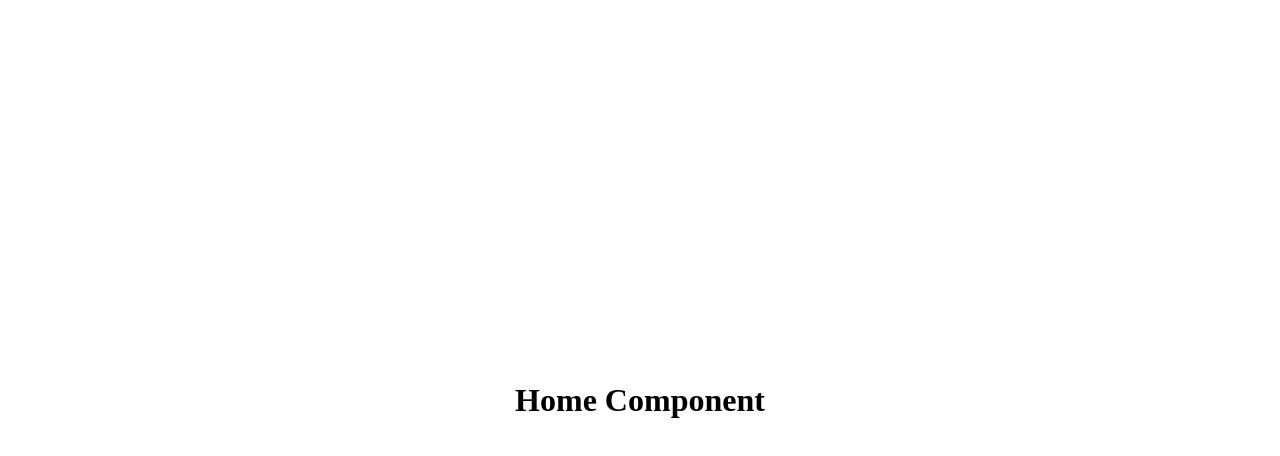
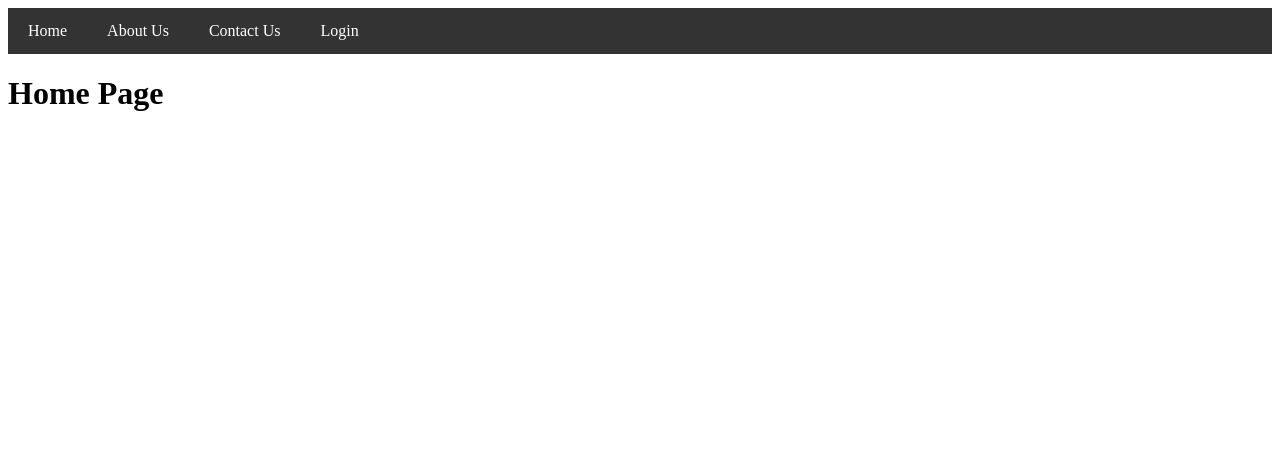
Before and after one commit to jawadd/react-projects, a React (Create React App) app: page / in a window 1280 px wide. Shown: the top 456 px of the page. Built offline with nearby package versions, Linux system fonts and the light colour scheme.

Commit message:
Link Component

```diff
--- a/src/About.js
+++ b/src/About.js
@@ -1,12 +1,21 @@
 import React from "react";
 import img from './images/photo.png'
+import { Link } from "react-router-dom";
 
 function About(props){
 
     return (
         <>
+
+        <nav>
+            <ul>
+                <li><Link to="/">Home</Link></li>
+                <li><Link to="/about">About Us</Link></li>
+                <li><Link to="/contact">Contact Us</Link></li>
+                <li><Link to="/login">Login</Link></li>
+            </ul>
+        </nav>
         <h1>About page</h1>
-        <h2> </h2>
         <img src="https://images.freeimages.com/images/large-previews/f6c/colorful-paint-1174055.jpg" />
         </>
     )
--- a/src/Contact.js
+++ b/src/Contact.js
@@ -1,8 +1,18 @@
 import React from 'react'
+import { Link } from "react-router-dom";
+
 
 const Contact = () => {
   return (
     <div>
+         <nav>
+            <ul>
+                <li><Link to="/">Home</Link></li>
+                <li><Link to="/about">About Us</Link></li>
+                <li><Link to="/contact">Contact Us</Link></li>
+                <li><Link to="/login">Login</Link></li>
+            </ul>
+        </nav>
       <h1> Contact Us page </h1>
     </div>
   )
--- a/src/Home.js
+++ b/src/Home.js
@@ -1,10 +1,21 @@
 import React from "react";
-import './index.css'
+import { Link } from "react-router-dom";
+import './index.css';
 
-const Home = ( ) => {
-    return(
-        <h1 contentEditable='true'>Home Component</h1>
-    )
+const Home = () => {
+    return (
+        <React.Fragment>
+        <nav>
+            <ul>
+                <li><Link to="/">Home</Link></li>
+                <li><Link to="/about">About Us</Link></li>
+                <li><Link to="/contact">Contact Us</Link></li>
+                <li><Link to="/login">Login</Link></li>
+            </ul>
+        </nav>
+        <h1>Home Page</h1>
+        </React.Fragment>
+    );
 }
 
 export default Home;
--- a/src/Login.js
+++ b/src/Login.js
@@ -1,8 +1,18 @@
 import React from 'react'
+import { Link } from "react-router-dom";
+
 
 const Login = () => {
   return (
     <div>
+         <nav>
+            <ul>
+                <li><Link to="/">Home</Link></li>
+                <li><Link to="/about">About Us</Link></li>
+                <li><Link to="/contact">Contact Us</Link></li>
+                <li><Link to="/login">Login</Link></li>
+            </ul>
+        </nav>
       <h1> Login Page </h1>
     </div>
   )
--- a/src/index.css
+++ b/src/index.css
@@ -1,16 +1,35 @@
-html, body {
-  height: 100%;
+ul {
+  list-style-type: none;
   margin: 0;
+  padding: 0;
+  overflow: hidden;
+  background-color: #333;
 }
 
-#root {
-  height: 100%;
+li {
+  float: left;
 }
 
-div {
-  display: flex;
-  justify-content: center;
-  align-items: center;
-  height: 100%;
-  width: 100%;
+nav a {
+  display: block;
+  color: white;
+  text-align: center;
+  padding: 14px 20px;
+  text-decoration: none;
 }
+
+nav a:hover {
+  background-color: #111;
+}
+
+/* Add responsiveness */
+@media screen and (max-width: 600px) {
+  ul {
+      display: flex;
+      flex-direction: column;
+  }
+
+  li {
+      width: 100%;
+  }
+}
```
